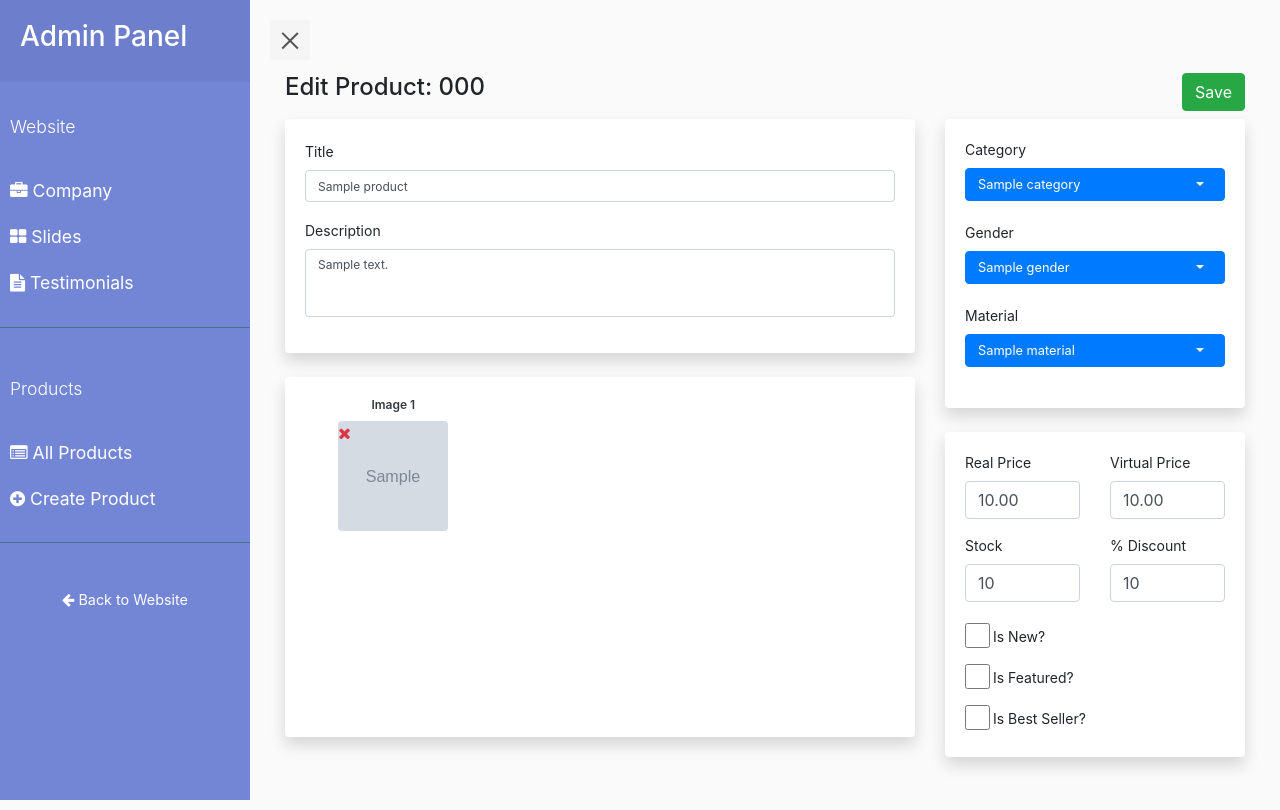
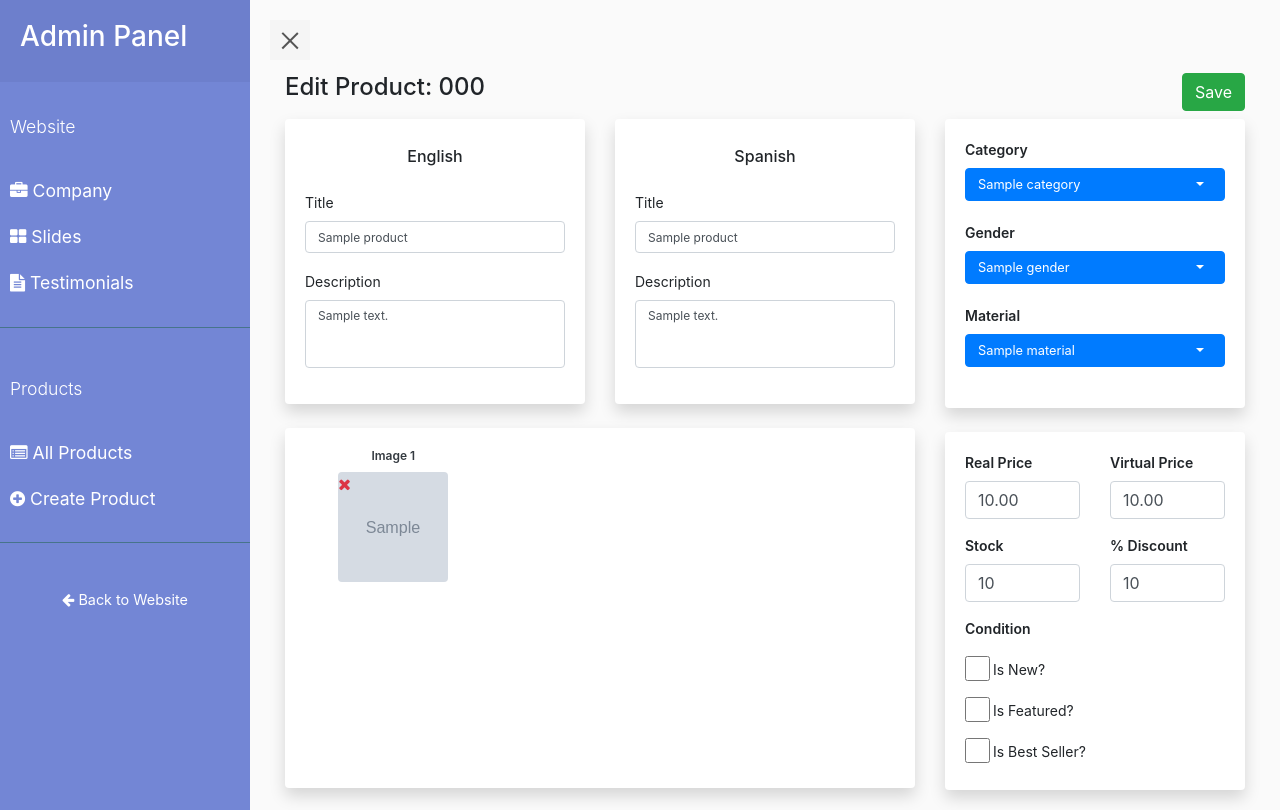
Before and after one commit to georgenavarro1802/sabadiaz, a Django app: template templates/administration/products/product.html in a window 1280 px wide. Run offline with Django 3.2, Linux system fonts and the light colour scheme; the template is opened without the code that fills it: most values are stand-ins (such as "Sample title", 1, 10 or a date in 2020); grey boxes marked "Sample" are stand-in pictures; some libraries are stand-ins or nearby versions.

Commit message:
Translations working in progress - administration - products

```diff
--- a/templates/administration/products/product.html
+++ b/templates/administration/products/product.html
@@ -28,15 +28,35 @@
             <!-- Left Side -->
             <div class="col-8">
 
-                <div class="card border-0 shadow">
-                    <div class="card-body">
-                        <div class="form-group">
-                            <label for="inputTitle" class="font-14">Title</label>
-                            <input id="inputTitle" type="text" class="form-control font-12" value="{{ product.title }}">
+                <div class="row">
+                    <div class="col-6">
+                        <div class="card border-0 shadow">
+                            <div class="card-body">
+                                <h6 class="text-center mt-2">English</h6>
+                                <div class="form-group mt-4">
+                                    <label for="inputTitleEN" class="font-14">Title</label>
+                                    <input id="inputTitleEN" type="text" class="form-control font-12" value="{{ product.title_en }}">
+                                </div>
+                                <div class="form-group">
+                                    <label for="inputDescriptionEN" class="font-14">Description</label>
+                                    <textarea  id="inputDescriptionEN" class="form-control font-12" style="resize: none" rows="3">{{ product.description_en }}</textarea>
+                                </div>
+                            </div>
                         </div>
-                        <div class="form-group">
-                            <label for="inputDescription" class="font-14">Description</label>
-                            <textarea  id="inputDescription" class="form-control font-12" style="resize: none" rows="3">{{ product.description }}</textarea>
+                    </div>
+                    <div class="col-6">
+                        <div class="card border-0 shadow">
+                            <div class="card-body">
+                                <h6 class="text-center mt-2">Spanish</h6>
+                                <div class="form-group mt-4">
+                                    <label for="inputTitleES" class="font-14">Title</label>
+                                    <input id="inputTitleES" type="text" class="form-control font-12" value="{{ product.title_es }}">
+                                </div>
+                                <div class="form-group">
+                                    <label for="inputDescriptionES" class="font-14">Description</label>
+                                    <textarea  id="inputDescriptionES" class="form-control font-12" style="resize: none" rows="3">{{ product.description_es }}</textarea>
+                                </div>
+                            </div>
                         </div>
                     </div>
                 </div>
@@ -97,31 +117,31 @@
                 <div class="card border-0 shadow">
                     <div class="card-body font-14">
                         <div class="form-group">
-                            <label for="selectCategory">Category</label>
+                            <label for="selectCategory" class="_600">Category</label>
                             <select id="selectCategory" class="selectpicker show-tick form-control" data-style="btn-primary">
                                 {% for category in categories %}
                                     <option value="{{ category.id }}" {% if product.category.id == category.id %}selected{% endif %}>
-                                        {{ category }}
+                                        {{ category.name_en }}
                                     </option>
                                 {% endfor %}
                             </select>
                         </div>
                         <div class="form-group">
-                            <label for="selectGender">Gender</label>
+                            <label for="selectGender" class="_600">Gender</label>
                             <select id="selectGender" class="selectpicker show-tick form-control" data-style="btn-primary">
                                 {% for gender in genders %}
                                     <option value="{{ gender.id }}" {% if product.gender.id == gender.id %}selected{% endif %}>
-                                        {{ gender }}
+                                        {{ gender.name_en }}
                                     </option>
                                 {% endfor %}
                             </select>
                         </div>
                         <div class="form-group">
-                            <label for="selectMaterial">Material</label>
+                            <label for="selectMaterial" class="_600">Material</label>
                             <select id="selectMaterial" class="selectpicker show-tick form-control" data-style="btn-primary">
                                 {% for material in materials %}
                                     <option value="{{ material.id }}" {% if product.material.id == material.id %}selected{% endif %}>
-                                        {{ material }}
+                                        {{ material.name_en }}
                                     </option>
                                 {% endfor %}
                             </select>
@@ -134,11 +154,11 @@
                         <div class="form-group">
                             <div class="row">
                                 <div class="col-6">
-                                    <label for="inputPrice">Real Price</label>
+                                    <label for="inputPrice" class="_600">Real Price</label>
                                     <input  id="inputPrice" type="text" class="form-control" value="{% if not product %}0.00{% else %}{{ product.price|floatformat:2|intcomma }}{% endif %}">
                                 </div>
                                 <div class="col-6">
-                                    <label for="inputVPrice">Virtual Price</label>
+                                    <label for="inputVPrice" class="_600">Virtual Price</label>
                                     <input id="inputVPrice" type="text" class="form-control" value="{% if not product %}0.00{% else %}{{ product.v_price|floatformat:2|intcomma }}{% endif %}">
                                 </div>
                             </div>
@@ -147,16 +167,17 @@
                         <div class="form-group">
                             <div class="row">
                                 <div class="col-6">
-                                    <label for="inputStock">Stock</label>
+                                    <label for="inputStock" class="_600">Stock</label>
                                     <input id="inputStock" type="text" class="form-control" value="{% if not product %}0{% else %}{{ product.stock|floatformat:0|intcomma }}{% endif %}">
                                 </div>
                                 <div class="col-6">
-                                    <label for="inputDiscount">% Discount</label>
+                                    <label for="inputDiscount" class="_600">% Discount</label>
                                     <input id="inputDiscount" type="text" class="form-control" value="{% if not product %}0{% else %}{{ product.p_discount|floatformat:0|intcomma }}{% endif %}">
                                 </div>
                             </div>
                         </div>
 
+                        <label class="_600">Condition</label>
                         <div class="form-check mt-1">
                             <input id="checkboxIsNew" type="checkbox" class="form-check-input big-checkbox" {% if product.is_new %}checked{% endif %}>
                             <label class="form-check-label m-2" for="checkboxIsNew">Is New?</label>
```
